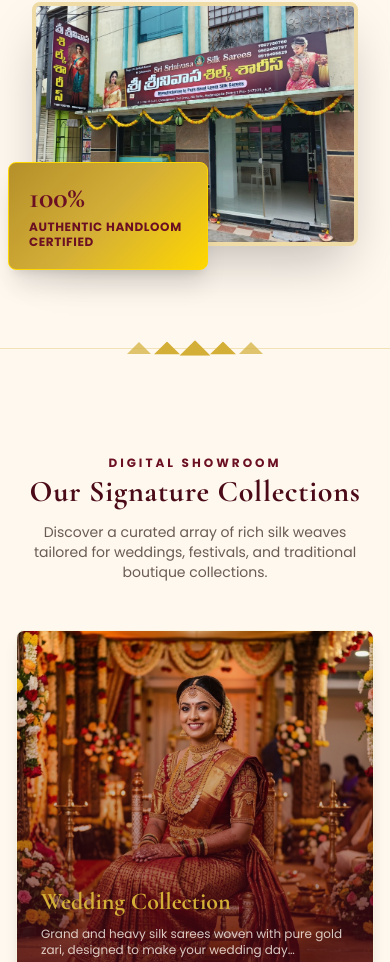
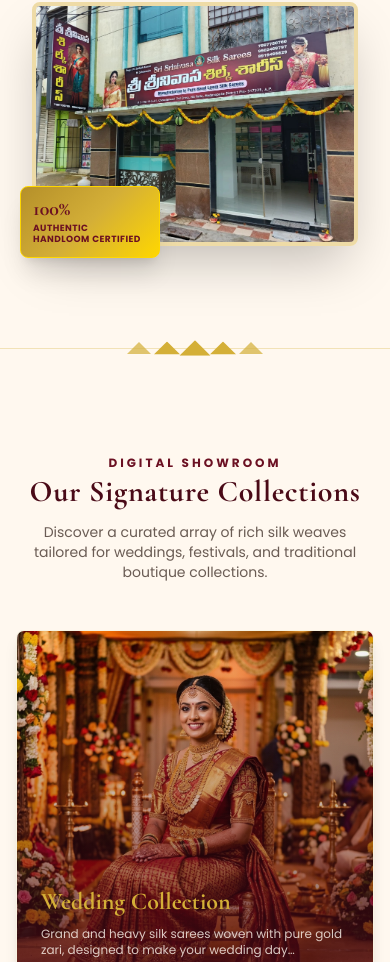
Before and after one commit to sukumar38140/Srinivasa-silk-sarees, a Next.js app: page / in a window 390 px wide. Shown: the part 1490-2452 px from the top of the page. Built offline with nearby package versions, Linux system fonts and the light colour scheme; no server answers.

Commit message:
style: reduce size of handloom overlay badge on mobile/tablet viewports

```diff
--- a/src/app/page.tsx
+++ b/src/app/page.tsx
@@ -120,9 +120,9 @@ export default async function HomePage() {
               />
             </div>
             {/* Overlay badge */}
-            <div className="absolute -bottom-6 -left-6 bg-gold-gradient p-5 rounded-lg shadow-xl text-maroon-primary border border-gold-accent max-w-[200px] z-10">
-              <p className="font-luxury text-3xl font-bold leading-none">100%</p>
-              <p className="text-xs font-bold uppercase tracking-wider mt-1.5 leading-tight">
+            <div className="absolute -bottom-3 -left-3 lg:-bottom-6 lg:-left-6 bg-gold-gradient p-3 lg:p-5 rounded-lg shadow-xl text-maroon-primary border border-gold-accent max-w-[140px] lg:max-w-[200px] z-10">
+              <p className="font-luxury text-xl lg:text-3xl font-bold leading-none">100%</p>
+              <p className="text-[9px] lg:text-xs font-bold uppercase tracking-wider mt-1 lg:mt-1.5 leading-tight">
                 Authentic Handloom Certified
               </p>
             </div>
```
